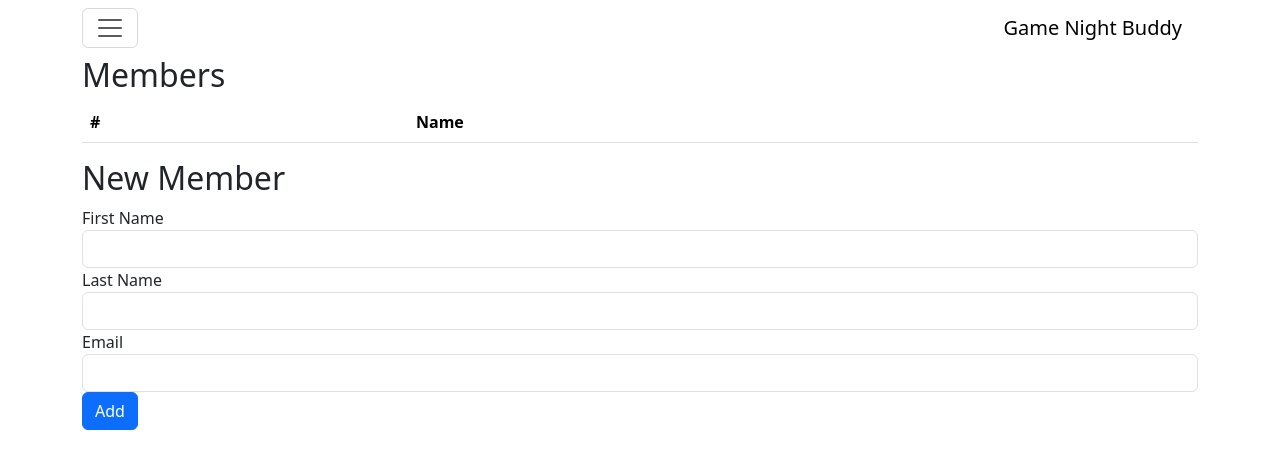
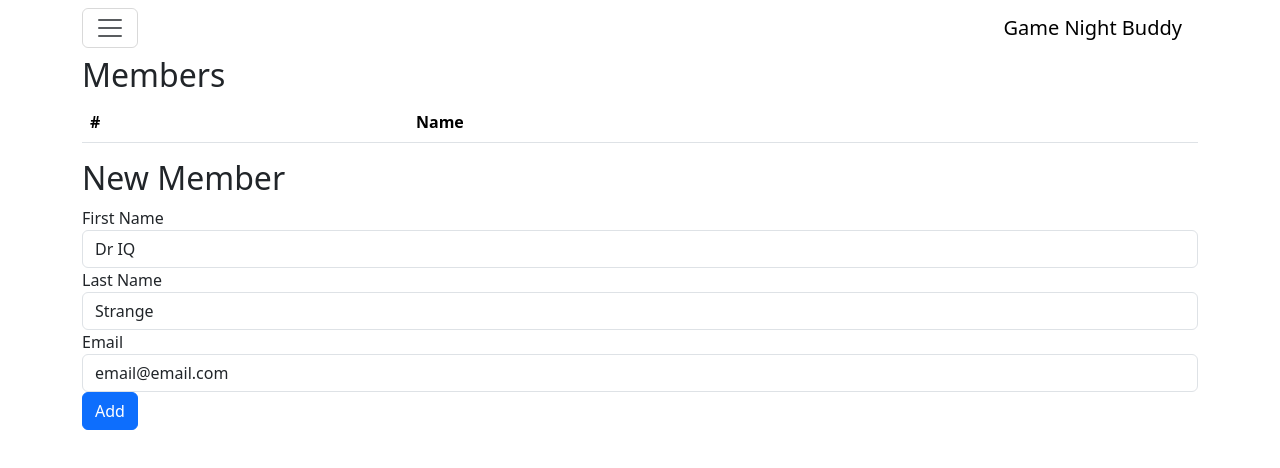
Before and after one commit to MattKraatz/GameNightBuddy, an Angular app: page /members in a window 1280 px wide. Shown: the top 468 px of the page. Built offline with nearby package versions, Linux system fonts and the light colour scheme.

Commit message:
data binding on members form

```diff
--- a/src/app/components/members/members/members.component.css
+++ b/src/app/components/members/members/members.component.css
@@ -0,0 +1,6 @@
+.ng-valid[required].ng-dirty, .ng-valid.required.ng-dirty  {
+  border-left: 5px solid #42A948; /* green */
+}
+.ng-invalid:not(form)  {
+  border-left: 5px solid #a94442; /* red */
+}
--- a/src/app/components/members/members/members.component.html
+++ b/src/app/components/members/members/members.component.html
@@ -11,19 +11,37 @@
     </tbody>
   </table>
   <h2>New Member</h2>
-  <form>
+  <form (ngSubmit)="onSubmit(); memberForm.reset()" #memberForm="ngForm">
     <div class="form-group">
       <label for="firstName">First Name</label>
-      <input name="firstName" type="text" class="form-control" required />
+      <input [(ngModel)]="model.firstName" name="firstName" id="firstName"
+        #firstName="ngModel" type="text" class="form-control" required />
+      <div [hidden]="firstName.valid || firstName.pristine"
+            class="alert alert-danger">
+        First Name is required
+      </div>
     </div>
     <div class="form-group">
       <label for="lastName">Last Name</label>
-      <input name="lastName" type="text" class="form-control" required />
+      <input [(ngModel)]="model.lastName" name="lastName" id="lastName"
+        #lastName="ngModel" type="text" class="form-control" required />
+      <div [hidden]="lastName.valid || lastName.pristine"
+        class="alert alert-danger">
+        Last Name is required
+      </div>
     </div>
     <div class="form-group">
       <label for="email">Email</label>
-      <input name="email" type="email" class="form-control" required />
+      <input [(ngModel)]="model.email" name="email" id="email"
+        #email="ngModel" type="email" class="form-control" required />
+      <div [hidden]="email.valid || email.pristine"
+        class="alert alert-danger">
+        Email is required
+      </div>
     </div>
-    <button class="btn btn-primary btn-block">Add</button>
+    <button type="submit" class="btn btn-primary btn-block"
+      [disabled]="!memberForm.form.valid">
+      Add
+    </button>
   </form>
 </div>
--- a/src/app/components/members/members/members.component.ts
+++ b/src/app/components/members/members/members.component.ts
@@ -1,4 +1,5 @@
 import { Component, OnInit } from '@angular/core';
+import { Member } from '../../../models/member';
 
 @Component({
   selector: 'app-members',
@@ -12,4 +13,8 @@ export class MembersComponent implements OnInit {
   ngOnInit() {
   }
 
+  // NEW MEMBER FORM //
+  model = new Member(1, 'Dr IQ', 'Strange', 'email@email.com');
+  submitted = false;
+  onSubmit() { this.submitted = true; }
 }
--- /dev/null
+++ b/src/app/models/member.ts
@@ -0,0 +1,10 @@
+export class Member {
+
+  constructor(
+    public id: number,
+    public firstName: string,
+    public lastName: string,
+    public email: string
+  ) {  }
+
+}
```
Also changed, not shown: src/app/models/game.ts (added, +11 -0 lines).
